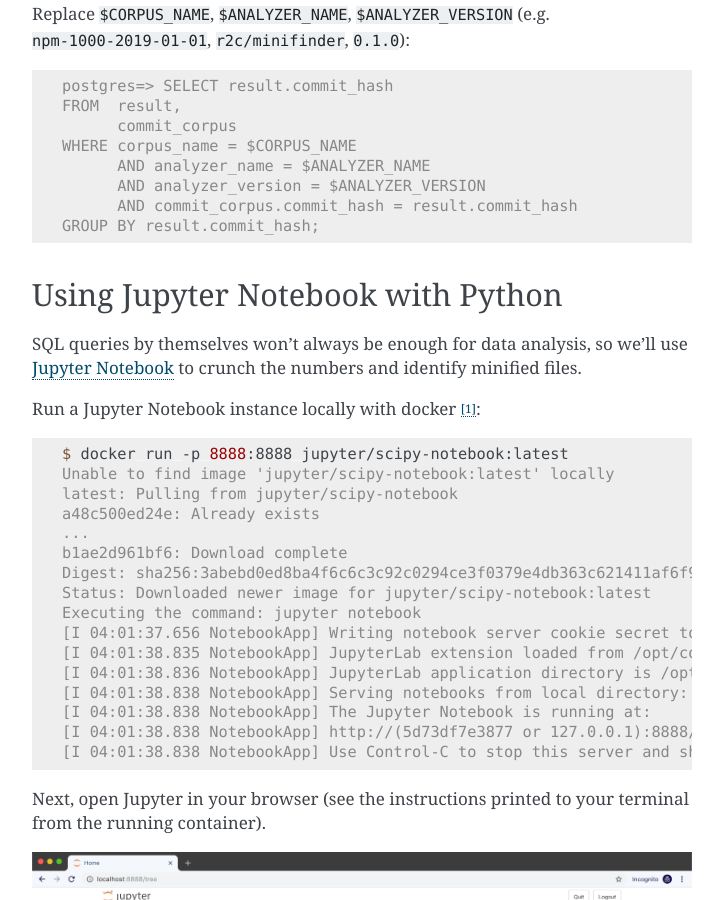
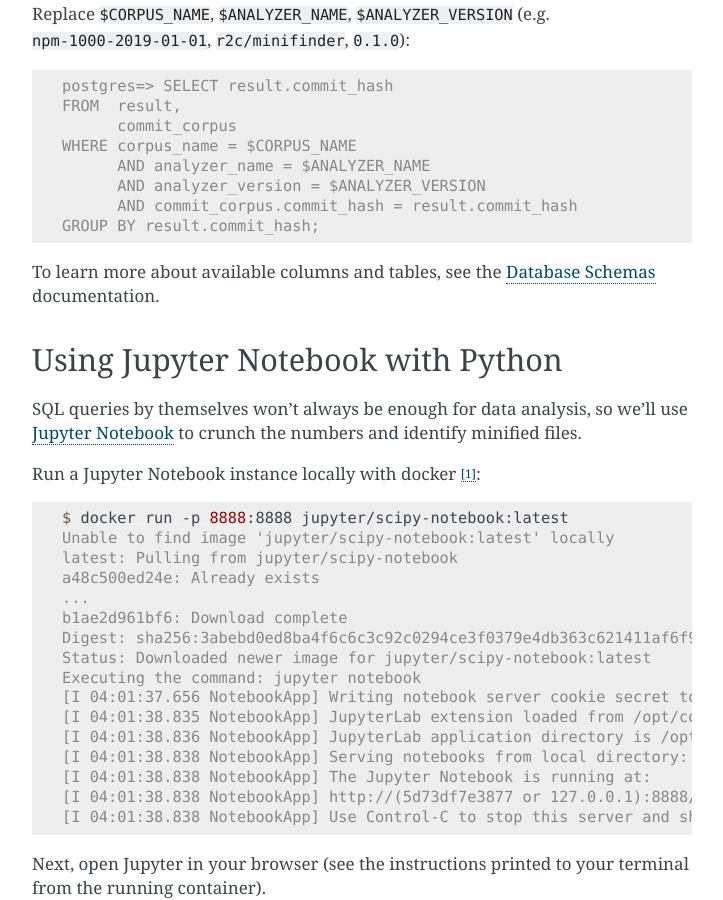
Before and after one commit to semgrep/docs, a Sphinx documentation site: the page built from docs/intro/results.rst, in a window 1280 px wide and 900 px high, scrolled down 1420 px. Shown: the whole window, without its empty margins (388-1111 px from the left). Built offline with Sphinx 7.4.7, drawn with Linux system fonts in a browser that asks for light colours.

Commit message:
Link to schema docs

```diff
--- a/docs/intro/results.rst
+++ b/docs/intro/results.rst
@@ -70,6 +70,8 @@
         AND commit_corpus.commit_hash = result.commit_hash
   GROUP BY result.commit_hash;
 
+To learn more about available columns and tables, see the :doc:`../api/schemas` documentation.
+
 Using Jupyter Notebook with Python
 ----------------------------------
 
```
